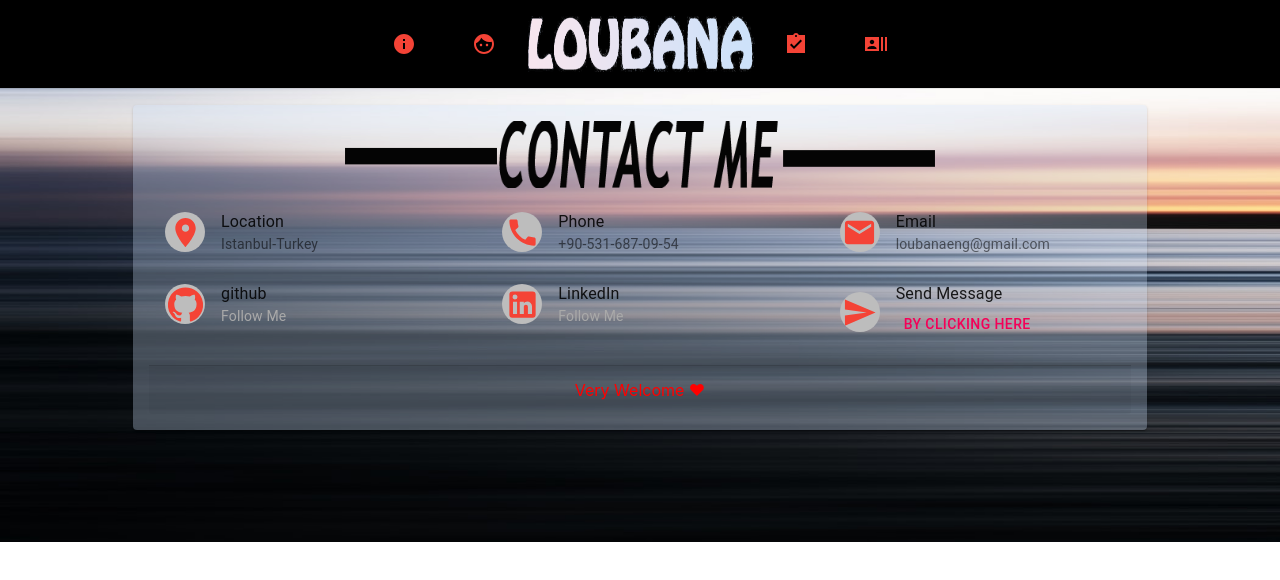
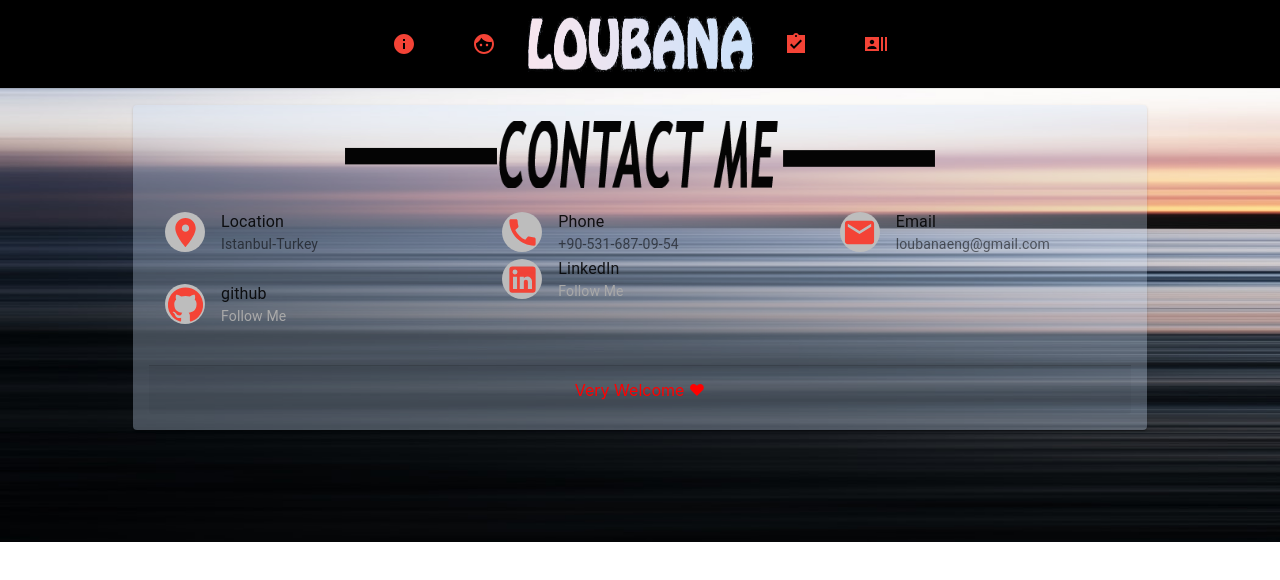
Before and after one commit to Lobana-sky/lobanaalarabi, a React (Create React App) app: page /Contact in a window 1280 px wide. Shown: the top 580 px of the page. Built offline with nearby package versions, Linux system fonts and the light colour scheme.

Commit message:
animation contact

```diff
--- a/src/App.css
+++ b/src/App.css
@@ -32,22 +32,47 @@
 
 }
 
-.App-header {
-  background-color: #282c34;
-  min-height: 100vh;
-  display: flex;
-  flex-direction: column;
-  align-items: center;
-  justify-content: center;
-  font-size: calc(10px + 2vmin);
-  color: white;
+@keyframes bounceInDown {
+  from,
+  60%,
+  75%,
+  90%,
+  to {
+    animation-timing-function: cubic-bezier(0.215, 0.61, 0.355, 1);
+  }
+
+  0% {
+    opacity: 0;
+    transform: translate3d(0, -3000px, 0);
+  }
+
+  60% {
+    opacity: 1;
+    transform: translate3d(0, 25px, 0);
+  }
+
+  75% {
+    transform: translate3d(0, -10px, 0);
+  }
+
+  90% {
+    transform: translate3d(0, 5px, 0);
+    opacity:1 ;
+  }
+
+  to {
+    transform: translate3d(0, 0, 0);
+    opacity:1 ;
+  }
 }
 
-@keyframes App-logo-spin {
-  from {
-    transform: rotate(0deg);
-  }
-  to {
-    transform: rotate(360deg);
+.bounceInDown {
+  animation-name: bounceInDown;
+}
+
+@media (prefers-reduced-motion: no-preference) {
+  .App-logo {
+    animation: bounceInDown 2s;
+    /* animation-delay: 0.5s; */
   }
 }
--- a/src/components/Contact.js
+++ b/src/components/Contact.js
@@ -26,6 +26,7 @@ import DialogContentText from '@material-ui/core/DialogContentText';
 import DialogTitle from '@material-ui/core/DialogTitle';
 import SendIcon from '@material-ui/icons/Send';
 
+
 export default function Contact() {
   const [open, setOpen] = React.useState(false);
   const handleClickOpen = () => {
@@ -45,17 +46,22 @@ export default function Contact() {
                 <div className="d-flex justify-content-center">
           <img src={contact} alt="contact" height="70%" width="60%" />
           </div>
-                <List className={"text-center"}>
-               <Row> <Col xs={12} md={4}><ListItem>
+          <div className="bounceInDown" >
+                <List className="text-center">
+               <Row> <Col xs={12} md={4}>
+
+                 <ListItem className="App-logo">
                 <ListItemAvatar>
                   <Avatar>
                     <LocationOnIcon color='error' fontSize="large"/>
                   </Avatar>
                 </ListItemAvatar>
                 <ListItemText primary="Location" secondary="Istanbul-Turkey" />
-              </ListItem></Col>
+              </ListItem>
 
-      <Col xs={12} md={4}><ListItem>
+              </Col>
+
+      <Col xs={12} md={4}><ListItem className="App-logo" style={{animationDelay:"1s",opacity:"0",animationFillMode: "both"}}>
         <ListItemAvatar>
           <Avatar>
             <CallIcon color='error' fontSize="large"/>
@@ -65,7 +71,7 @@ export default function Contact() {
       </ListItem></Col>
 
 
-     <Col xs={12} md={4}><ListItem>
+     <Col xs={12} md={4}><ListItem className="App-logo" style={{animationDelay:"2s",opacity:"0",animationFillMode: "both"}}>
         <ListItemAvatar>
           <Avatar>
             <EmailIcon color='error' fontSize="large"/>
@@ -75,7 +81,7 @@ export default function Contact() {
       </ListItem></Col> </Row>
 
 
-     <Row><Col xs={12} md={4}> <ListItem>
+     <Row><Col xs={12} md={4}> <ListItem className="App-logo" style={{animationDelay:"3s",opacity:"0",animationFillMode: "both"}}>
         <ListItemAvatar>
           <Avatar>
             <GitHubIcon color='error' fontSize="large"/>
@@ -86,7 +92,7 @@ export default function Contact() {
 
 
 
-     <Col xs={12} md={4}> <ListItem>
+     <Col xs={12} md={4}> <ListItem className="App-logo" style={{animationDelay:"4s",opacity:"0",animationFillMode: "both"}}>
         <ListItemAvatar>
           <Avatar>
             <LinkedInIcon color='error' fontSize="large"/>
@@ -98,7 +104,7 @@ export default function Contact() {
 
 
 
-     <Col xs={12} md={4}> <ListItem>
+     <Col xs={12} md={4}> <ListItem className="App-logo" style={{animationDelay:"5s",opacity:"0",animationFillMode: "both"}}>
         <ListItemAvatar>
           <Avatar>
             <SendIcon color='error' fontSize="large"/>
@@ -152,6 +158,7 @@ export default function Contact() {
 
 
     </List>
+    </div>
     <Card.Footer className="text-muted text-center"><span style={{fontSize:"100%",color:"red"}}>Very Welcome &hearts;</span>
                      </Card.Footer>
                 </Paper>
```
